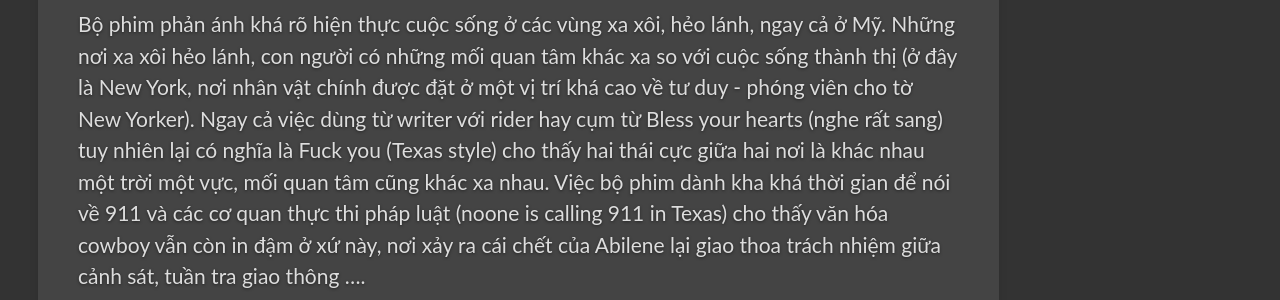
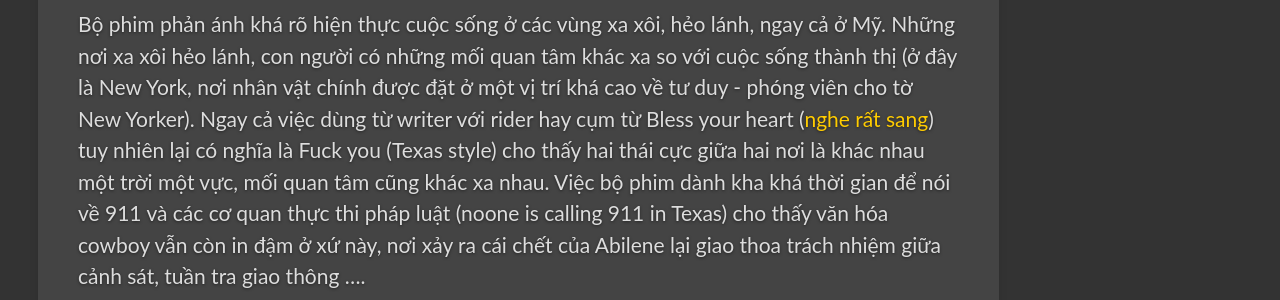
Before and after one commit to vdchuyen/chuyen-vn, a Jekyll site: the page built from _posts/2022-10-04-regrets.md, in a window 1280 px wide. Shown: the part 827-1127 px from the top of the page. Built offline with Jekyll 4.4.1, drawn with Linux system fonts in a browser that asks for light colours; our own code applies the rules of GitHub Pages for plain Markdown files; Markdown is read by kramdown in place of the engine named in the settings.

Commit message:
Update 2022-10-04-regrets.md

```diff
--- a/_posts/2022-10-04-regrets.md
+++ b/_posts/2022-10-04-regrets.md
@@ -8,7 +8,7 @@ Bộ phim có nhiều điều muốn nói, từ việc thực dụng của xã h
 
 B.J. Novak lấy cảm hứng phim từ thời sinh viên, có quen bạn gái từng học ở Abilene Christian University, ở khu ký túc xá Texas nên bối cảnh bộ phim chủ yếu diễn ra nơi hoang mạc xa xôi này, tuy nhiên cảnh quay chính lại ở nơi rất quen thuộc: đó là phim trường Alberque ở New Mexico, nơi từng quay những series kinh điển như Breaking Bad hay Better Call Saul.
 
-Bộ phim phản ánh khá rõ hiện thực cuộc sống ở các vùng xa xôi, hẻo lánh, ngay cả ở Mỹ. Những nơi xa xôi hẻo lánh, con người có những mối quan tâm khác xa so với cuộc sống thành thị (ở đây là New York, nơi nhân vật chính được đặt ở một vị trí khá cao về tư duy - phóng viên cho tờ New Yorker). Ngay cả việc dùng từ writer với rider hay cụm từ Bless your hearts (nghe rất sang) tuy nhiên lại có nghĩa là Fuck you (Texas style) cho thấy hai thái cực giữa hai nơi là khác nhau một trời một vực, mối quan tâm cũng khác xa nhau. Việc bộ phim dành kha khá thời gian để nói về 911 và các cơ quan thực thi pháp luật (noone is calling 911 in Texas) cho thấy văn hóa cowboy vẫn còn in đậm ở xứ này, nơi xảy ra cái chết của Abilene lại giao thoa trách nhiệm giữa cảnh sát, tuần tra giao thông ....
+Bộ phim phản ánh khá rõ hiện thực cuộc sống ở các vùng xa xôi, hẻo lánh, ngay cả ở Mỹ. Những nơi xa xôi hẻo lánh, con người có những mối quan tâm khác xa so với cuộc sống thành thị (ở đây là New York, nơi nhân vật chính được đặt ở một vị trí khá cao về tư duy - phóng viên cho tờ New Yorker). Ngay cả việc dùng từ writer với rider hay cụm từ Bless your heart (<a href="https://www.urbandictionary.com/define.php?term=Bless%20your%20heart" target="_blank">nghe rất sang</a>) tuy nhiên lại có nghĩa là Fuck you (Texas style) cho thấy hai thái cực giữa hai nơi là khác nhau một trời một vực, mối quan tâm cũng khác xa nhau. Việc bộ phim dành kha khá thời gian để nói về 911 và các cơ quan thực thi pháp luật (noone is calling 911 in Texas) cho thấy văn hóa cowboy vẫn còn in đậm ở xứ này, nơi xảy ra cái chết của Abilene lại giao thoa trách nhiệm giữa cảnh sát, tuần tra giao thông ....
 
  Từng nhân vật được đạo diễn dành thời gian lột tả được tính cách, đặc trưng, nhất là Q, anh chàng chủ Studio nơi Abilene từng đến thu âm, đến cậu bé El Stupido hoặc bà ngoại bá đạo của Abilene.
 
```
